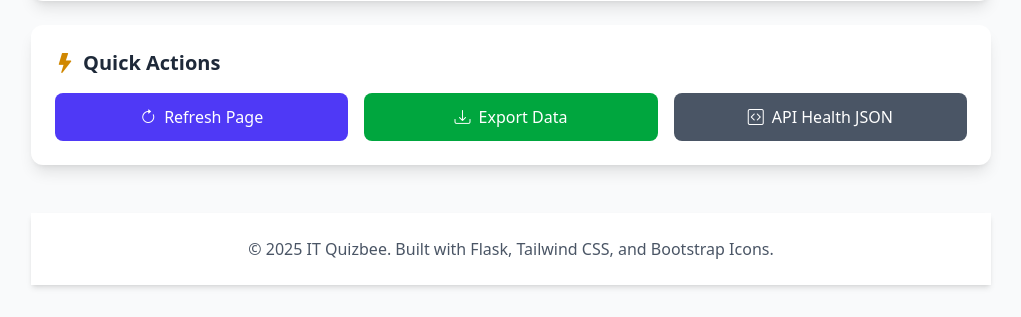
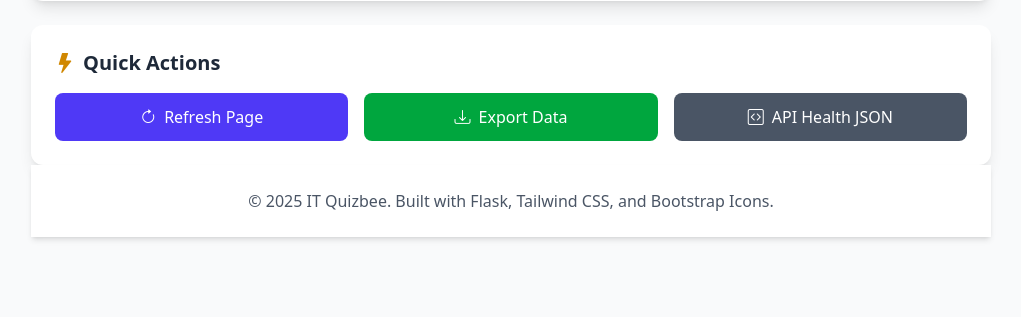
Before and after one commit to MACantara/IT-Quizbee, a Flask app: page /admin/api-health in a window 1280 px wide. Shown: the part 859-1176 px from the top of the page, without its empty margins (257-1278 px from the left). After the commit the page ends 1099 px from the top, so only its background shows below. Run offline with Flask 3, Linux system fonts and the light colour scheme; the visitor is signed in with stand-in values (Sample User, id 1).

Commit message:
Remove unnecessary margin from footer in base template for improved layout consistency

```diff
--- a/templates/base.html
+++ b/templates/base.html
@@ -79,7 +79,7 @@
     {% block content %}{% endblock %}
 
     <!-- Footer -->
-    <footer class="bg-white shadow-md mt-12">
+    <footer class="bg-white shadow-md">
         <div class="container mx-auto px-4 py-6 text-center text-gray-600">
             <p>&copy; 2025 IT Quizbee. Built with Flask, Tailwind CSS, and Bootstrap Icons.</p>
         </div>
```
